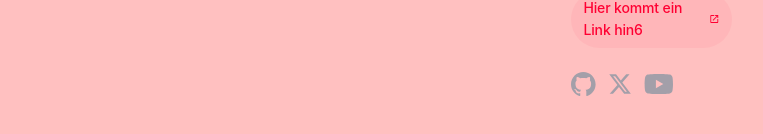
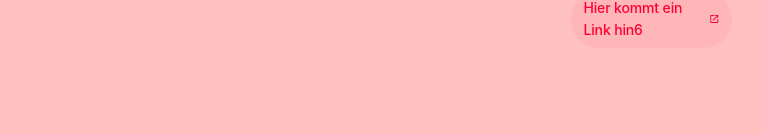
Before and after one commit to Katherina-Ushachov/PRISM-Projekt, an Angular app: page / in a window 1280 px wide. Shown: the part 494-628 px from the top of the page, without its empty margins (258-1021 px from the left). Built offline with nearby package versions, Linux system fonts and the light colour scheme.

Commit message:
Rein damit

```diff
--- a/src/app/app.component.html
+++ b/src/app/app.component.html
@@ -99,69 +99,10 @@
           </a>
         }
       </div>
-      <div class="social-links">
-        <a
-          href="https://github.com/angular/angular"
-          aria-label="Github"
-          target="_blank"
-          rel="noopener"
-        >
-          <svg
-            width="25"
-            height="24"
-            viewBox="0 0 25 24"
-            fill="none"
-            xmlns="http://www.w3.org/2000/svg"
-            alt="Github"
-          >
-            <path
-              d="M12.3047 0C5.50634 0 0 5.50942 0 12.3047C0 17.7423 3.52529 22.3535 8.41332 23.9787C9.02856 24.0946 9.25414 23.7142 9.25414 23.3871C9.25414 23.0949 9.24389 22.3207 9.23876 21.2953C5.81601 22.0377 5.09414 19.6444 5.09414 19.6444C4.53427 18.2243 3.72524 17.8449 3.72524 17.8449C2.61064 17.082 3.81137 17.0973 3.81137 17.0973C5.04697 17.1835 5.69604 18.3647 5.69604 18.3647C6.79321 20.2463 8.57636 19.7029 9.27978 19.3881C9.39052 18.5924 9.70736 18.0499 10.0591 17.7423C7.32641 17.4347 4.45429 16.3765 4.45429 11.6618C4.45429 10.3185 4.9311 9.22133 5.72065 8.36C5.58222 8.04931 5.16694 6.79833 5.82831 5.10337C5.82831 5.10337 6.85883 4.77319 9.2121 6.36459C10.1965 6.09082 11.2424 5.95546 12.2883 5.94931C13.3342 5.95546 14.3801 6.09082 15.3644 6.36459C17.7023 4.77319 18.7328 5.10337 18.7328 5.10337C19.3942 6.79833 18.9789 8.04931 18.8559 8.36C19.6403 9.22133 20.1171 10.3185 20.1171 11.6618C20.1171 16.3888 17.2409 17.4296 14.5031 17.7321C14.9338 18.1012 15.3337 18.8559 15.3337 20.0084C15.3337 21.6552 15.3183 22.978 15.3183 23.3779C15.3183 23.7009 15.5336 24.0854 16.1642 23.9623C21.0871 22.3484 24.6094 17.7341 24.6094 12.3047C24.6094 5.50942 19.0999 0 12.3047 0Z"
-            />
-          </svg>
-        </a>
-        <a
-          href="https://twitter.com/angular"
-          aria-label="Twitter"
-          target="_blank"
-          rel="noopener"
-        >
-          <svg
-            width="24"
-            height="24"
-            viewBox="0 0 24 24"
-            fill="none"
-            xmlns="http://www.w3.org/2000/svg"
-            alt="Twitter"
-          >
-            <path
-              d="M18.244 2.25h3.308l-7.227 8.26 8.502 11.24H16.17l-5.214-6.817L4.99 21.75H1.68l7.73-8.835L1.254 2.25H8.08l4.713 6.231zm-1.161 17.52h1.833L7.084 4.126H5.117z"
-            />
-          </svg>
-        </a>
-        <a
-          href="https://www.youtube.com/channel/UCbn1OgGei-DV7aSRo_HaAiw"
-          aria-label="Youtube"
-          target="_blank"
-          rel="noopener"
-        >
-          <svg
-            width="29"
-            height="20"
-            viewBox="0 0 29 20"
-            fill="none"
-            xmlns="http://www.w3.org/2000/svg"
-            alt="Youtube"
-          >
-            <path
-              fill-rule="evenodd"
-              clip-rule="evenodd"
-              d="M27.4896 1.52422C27.9301 1.96749 28.2463 2.51866 28.4068 3.12258C29.0004 5.35161 29.0004 10 29.0004 10C29.0004 10 29.0004 14.6484 28.4068 16.8774C28.2463 17.4813 27.9301 18.0325 27.4896 18.4758C27.0492 18.9191 26.5 19.2389 25.8972 19.4032C23.6778 20 14.8068 20 14.8068 20C14.8068 20 5.93586 20 3.71651 19.4032C3.11363 19.2389 2.56449 18.9191 2.12405 18.4758C1.68361 18.0325 1.36732 17.4813 1.20683 16.8774C0.613281 14.6484 0.613281 10 0.613281 10C0.613281 10 0.613281 5.35161 1.20683 3.12258C1.36732 2.51866 1.68361 1.96749 2.12405 1.52422C2.56449 1.08095 3.11363 0.76113 3.71651 0.596774C5.93586 0 14.8068 0 14.8068 0C14.8068 0 23.6778 0 25.8972 0.596774C26.5 0.76113 27.0492 1.08095 27.4896 1.52422ZM19.3229 10L11.9036 5.77905V14.221L19.3229 10Z"
-            />
-          </svg>
-        </a>
+
+
       </div>
     </div>
-  </div>
 </main>
 
 <!-- * * * * * * * * * * * * * * * * * * * * * * * * * * * * * * * * -->
--- a/src/app/riddle/riddle.component.html
+++ b/src/app/riddle/riddle.component.html
@@ -6,5 +6,5 @@
     } @placeholder {
         <p>Verarbeitung läuft ... Bitte warten ...</p>
       }@loading (minimum 4s) {
-        <p>Bitte warten ...</p>
+        <p>Meta-Komponenten werden analysiert ...</p>
       }
--- a/src/app/riddle/riddle.component.ts
+++ b/src/app/riddle/riddle.component.ts
@@ -11,6 +11,6 @@
 export class RiddleComponent {
 profileForm: any;
 start(){
-
+  'Sie können nun fortfahren';
 }
 }
```
